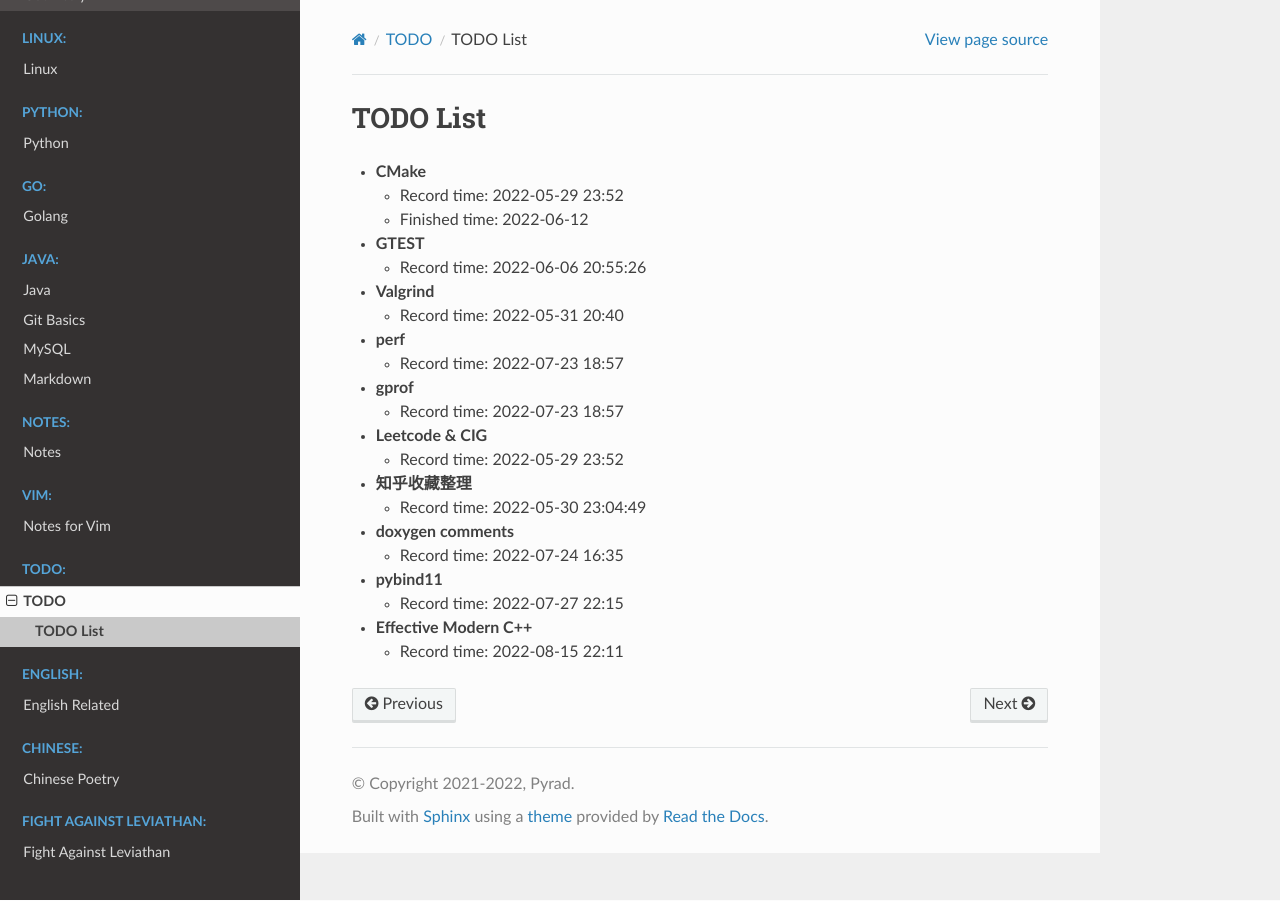
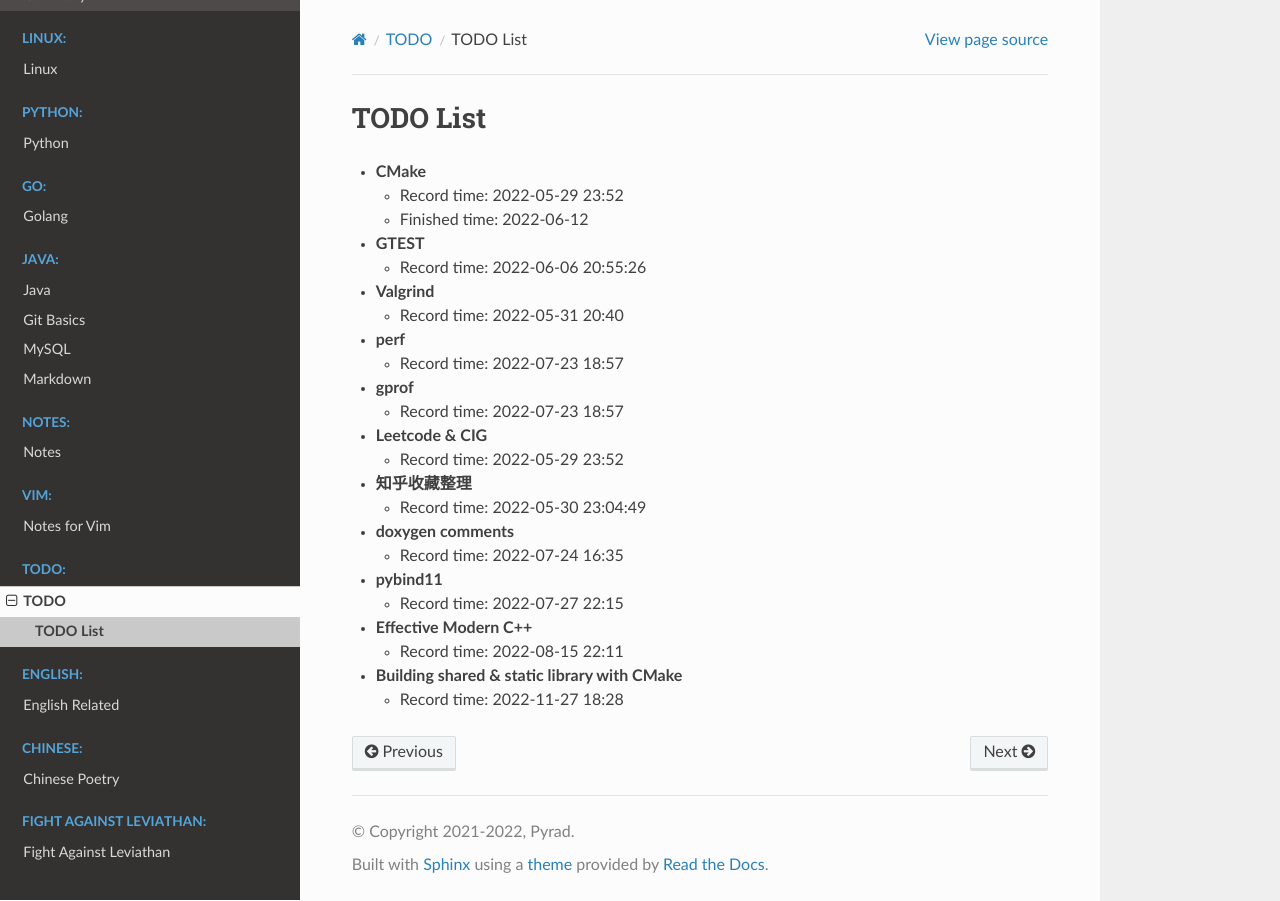
Before and after one commit to Pyrad/pyradnotes, a Sphinx documentation site: the page built from source/TODO/todo.md, in a window 1280 px wide. Built offline with Sphinx 7.4.7 and the Read the Docs theme 2.0.0, drawn with Linux system fonts in a browser that asks for light colours.

Commit message:
TODO: build shared & static lib with CMake

```diff
--- a/source/TODO/todo.md
+++ b/source/TODO/todo.md
@@ -21,3 +21,6 @@
   - Record time: 2022-07-27 22:15
 - **Effective Modern C++**
   - Record time: 2022-08-15 22:11
+
+- **Building shared & static library with CMake**
+  - Record time: 2022-11-27 18:28
```
